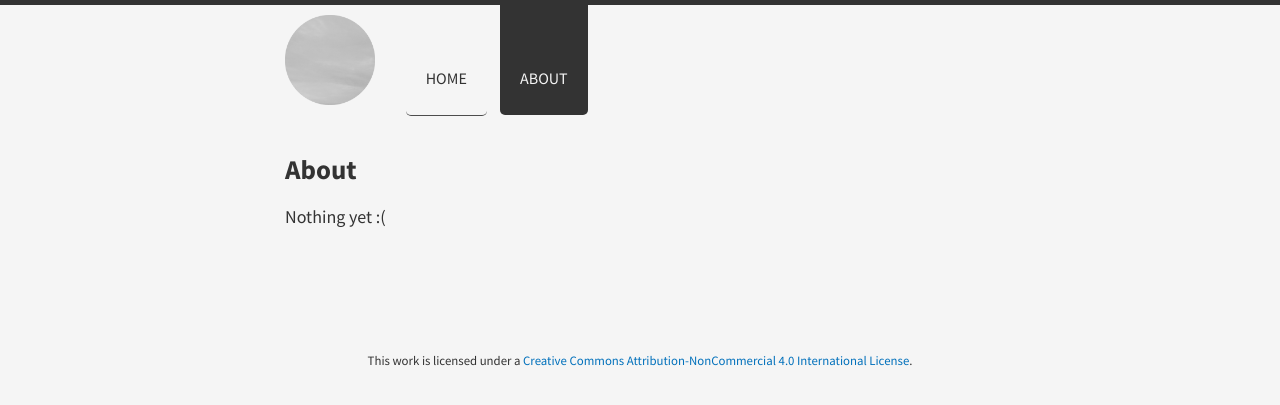
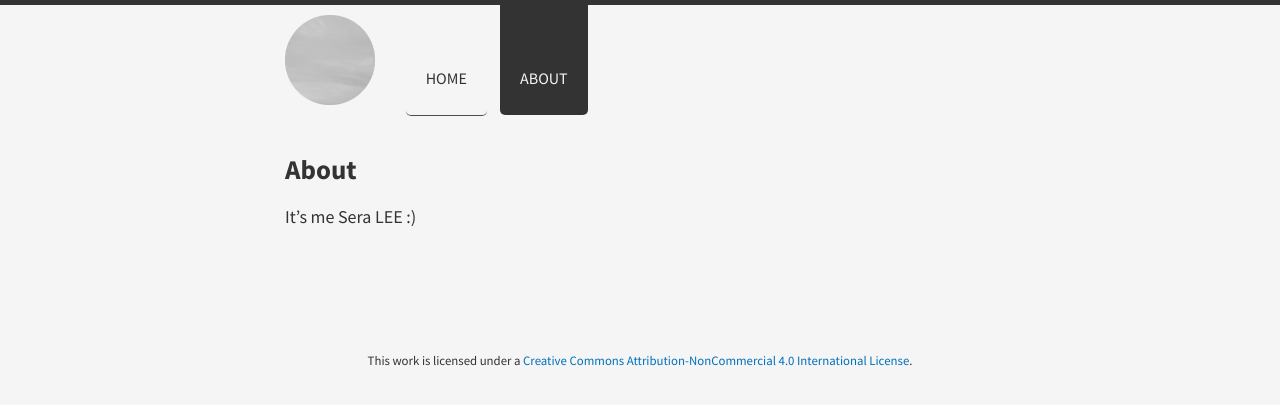
Before and after one commit to leesera/leesera.github.com, a Jekyll site: the page built from about/index.md, in a window 1280 px wide. Shown: the top 405 px of the page. Built offline with Jekyll 4.4.1, drawn with Linux system fonts in a browser that asks for light colours; nearby versions of some CDN libraries.

Commit message:
Update my info

```diff
--- a/_config.yml
+++ b/_config.yml
@@ -5,7 +5,7 @@ description: It's simple. It's easy to use. It's a Jekyll theme.
 highlighter: null
 permalink: /:title
 
-url:
+url: "https://leesera.github.io/"
 baseurl:
 
 sass:
--- a/about/index.md
+++ b/about/index.md
@@ -3,4 +3,4 @@ layout: page
 title: About
 ---
 
-Nothing yet :(
+It's me Sera LEE :)
```
